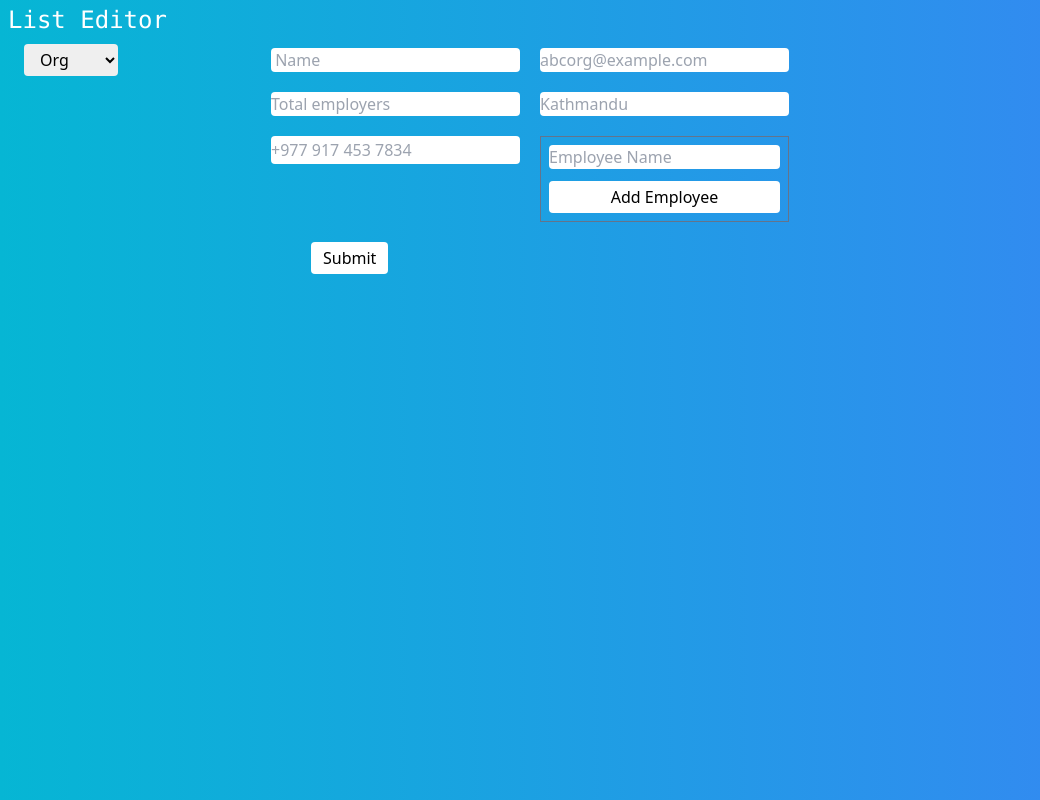
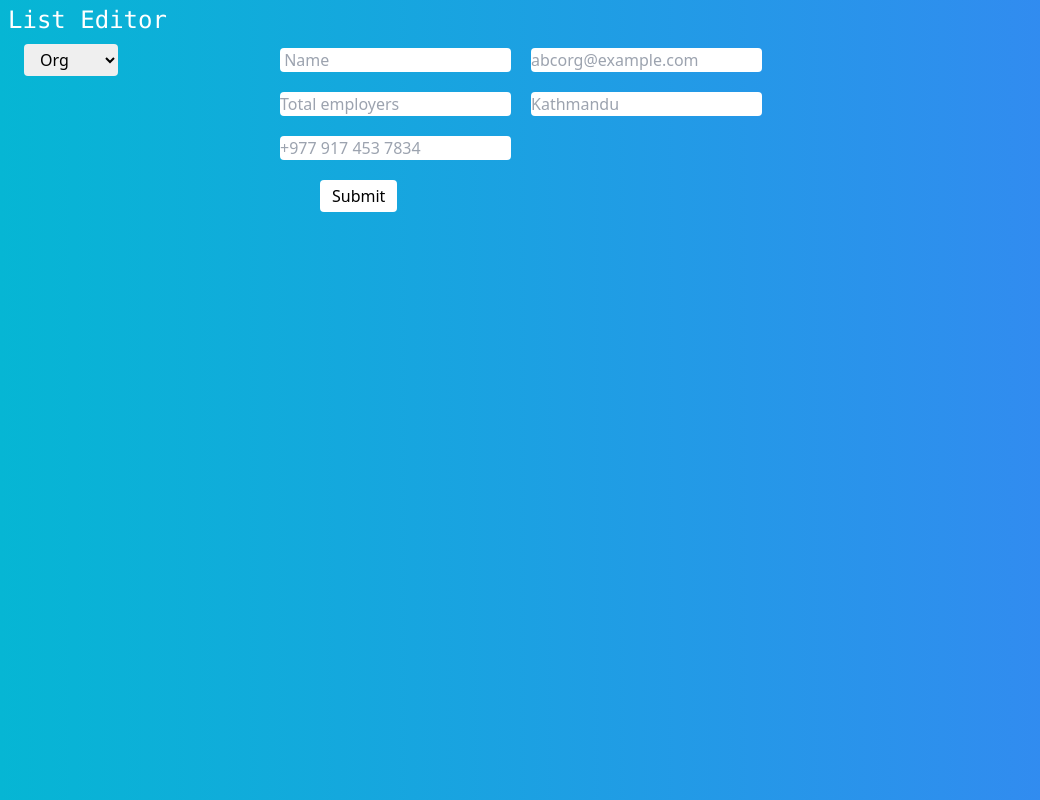
Before and after one commit to ashutoshbhandari5/List-Editor, a Next.js app: page / in a window 1280 px wide. Shown: the whole page, without its empty margins (0-1040 px from the left). Built offline with nearby package versions, Linux system fonts and the light colour scheme.

Commit message:
created new schema

```diff
--- a/Json/OrgForm.json
+++ b/Json/OrgForm.json
@@ -36,17 +36,13 @@
     },
     {
       "type": "multiple",
-      "schema": [
+      "heading": "Employee Form",
+      "fields": [
         {
           "id": "employee",
           "label": "Employee Name",
           "placeholder": "Employee Name",
           "type": "text"
-        },
-        {
-          "id": "addEmployee",
-          "label": "Add Employee",
-          "type": "Submit"
         }
       ]
     }
--- a/components/Common/Elements.js
+++ b/components/Common/Elements.js
@@ -2,7 +2,6 @@ import React from "react";
 import Select from "./Select";
 import Input from "./Input";
 import { classnames } from "../../utils/classnames";
-import InputButton from "./InputButton";
 
 const Elements = ({ field, value, handleChange }) => {
   const { type, placeholder, id, options } = field;
@@ -11,9 +10,7 @@ const Elements = ({ field, value, handleChange }) => {
       case "select":
         return <Select id handleChange={handleChange} options={options} />;
       case "multiple":
-        return (
-          <InputButton elements={field.schema} handleChange={handleChange} />
-        );
+        break;
       default:
         return (
           <Input
--- a/components/Common/InputButton.js
+++ /dev/null
@@ -1,41 +0,0 @@
-import React, { useState } from "react";
-import Input from "./Input";
-import Button from "./Button";
-import { classnames } from "../../utils/classnames";
-
-const InputButton = ({ elements, handleChange }) => {
-  const [input, setInput] = useState(1);
-
-  const handleClick = () => {
-    setInput((prevState) => prevState + 1);
-  };
-
-  return (
-    <div className=" p-2 flex flex-col border border-slate-500">
-      {elements.map((el) => {
-        return el.type === "text" ? (
-          Array(input)
-            .fill()
-            .map((_, i) => (
-              <Input
-                key={i}
-                handleChange={handleChange}
-                id={`${el.id}_${i}`}
-                type={el.type}
-                placeholder={el.placeholder}
-                className={`${classnames.formInput} mb-3`}
-              />
-            ))
-        ) : (
-          <Button
-            handleClick={handleClick}
-            className={classnames.submit}
-            name={el.label}
-          />
-        );
-      })}
-    </div>
-  );
-};
-
-export default InputButton;
--- a/components/Editor/Editor.js
+++ b/components/Editor/Editor.js
@@ -5,33 +5,15 @@ import Item from "../Item";
 import Form from "../Forms/Form";
 
 const Editor = ({ listContainer, setListContainer, formJson }) => {
-  const [formPayLoad, setFormPayload] = useState({});
+  const [formPayLoad, setFormPayload] = useState({ employees: [] });
   const [update, setUpdate] = useState(false);
   const handleChange = (value, id) => {
-    if (id.match(/_/g)) {
-      setFormPayload((prevState) => {
-        const previousEmployees = prevState.employees;
-        if (previousEmployees === undefined) {
-          return {
-            ...prevState,
-            employees: [value],
-          };
-        } else {
-          return {
-            ...prevState,
-            employees: [...previousEmployees, value],
-          };
-        }
-      });
-    } else {
-      setFormPayload((prevState) => ({ ...prevState, [id]: value }));
-    }
+    setFormPayload((prevState) => ({ ...prevState, [id]: value }));
   };
 
   const createUpdateState = (item) => {
     setUpdate(true);
     setFormPayload(item);
-    setFormType(item.type);
   };
 
   const handleUpdateList = (item) => {
```
